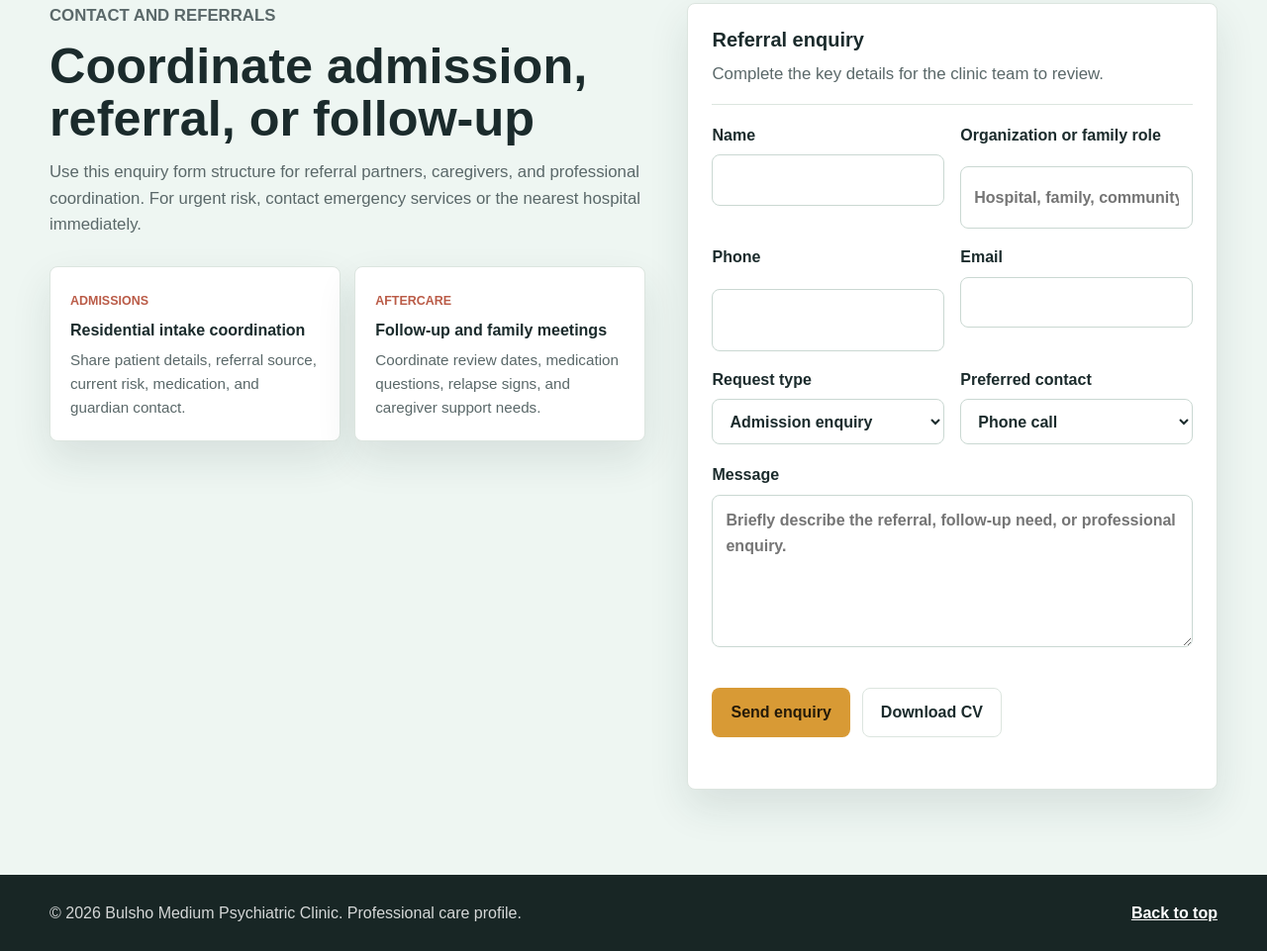
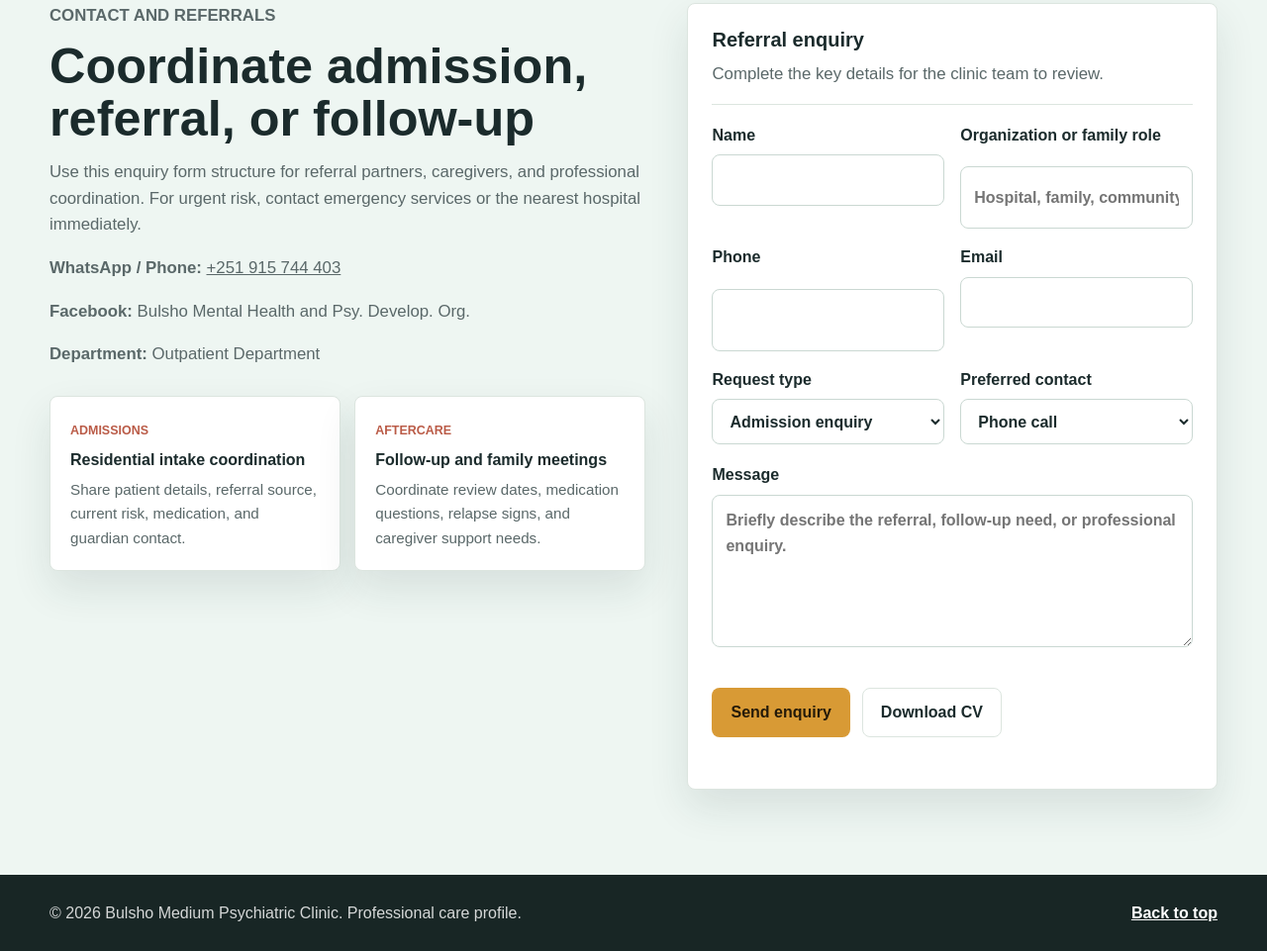
Before and after one commit to osmanyalahow-star/Bulsho-Medium-Psychiatric-Clinic, a plain HTML site: page index.html in a window 1280 px wide. Shown: the part 8929-9890 px from the top of the page at 99% size. Drawn offline with Linux system fonts and the light colour scheme.

Commit message:
Update index.html

```diff
--- a/index.html
+++ b/index.html
@@ -628,6 +628,17 @@
               Use this enquiry form structure for referral partners, caregivers, and professional coordination. For
               urgent risk, contact emergency services or the nearest hospital immediately.
             </p>
+</p>
+<div class="contact-info">
+  <p><strong>WhatsApp / Phone:</strong>
+    <a href="https://wa.me/251915744403" target="_blank">
+      +251 915 744 403
+    </a>
+  </p>
+
+  <p><strong>Facebook:</strong> Bulsho Mental Health and Psy. Develop. Org.</p>
+  <p><strong>Department:</strong> Outpatient Department</p>
+</div>
             <div class="contact-cards" aria-label="Contact priorities">
               <article>
                 <span>Admissions</span>
```
